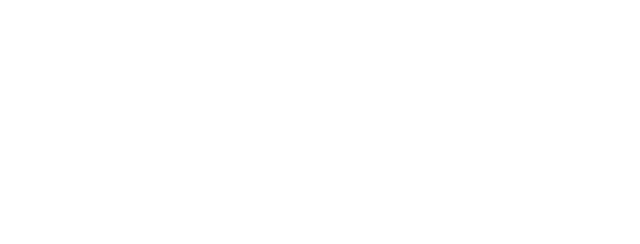
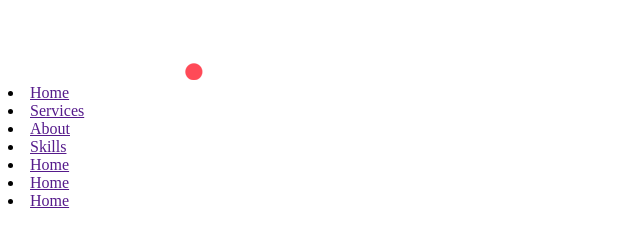
Before and after one commit to Newmanfreeoladimeji/My-portfolio, a plain HTML site: page index.html in a window 1280 px wide. Shown: the whole page, without its empty margins (0-640 px from the left). Drawn offline with Linux system fonts and the light colour scheme.

Commit message:
add section links

```diff
--- a/index.html
+++ b/index.html
@@ -6,6 +6,44 @@
     <title>My Portfolio</title>
 </head>
 <body>
+    <header>
+        <div id="brand"><img src="./Image/Amike.png" alt="brandlogo"></div>
 
+        <nav id="navbar>
+            <ul>
+                    <li><a href="">Home</a></li>
+                    <li><a href="">Services</a></li>
+                    <li><a href="">About</a></li>
+                    <li><a href="">Skills</a></li>
+                    <li><a href="">Home</a></li>
+                    <li><a href="">Home</a></li>
+                    <li><a href="">Home</a></li>
+
+                </ul>
+        </nav>
+    </header>
+
+    <main>
+        <!-- home section  -->
+        <section id="home"></section>
+
+        <!-- services section  -->
+        <section id="service"></section>
+
+        <!-- About section  -->
+        <section id="About"></section>
+
+        <!-- Skills section  -->
+        <section id="Skills"></section>
+
+        <!-- Portfolio section  -->
+        <section id="Portfolio"></section>
+
+        <!-- Contact section  -->
+        <section id="Contact"></section>
+
+    </main>
+
+    <footer></footer>
 </body>
 </html>
```
Also changed, not shown: Image/Amike.png (added).
